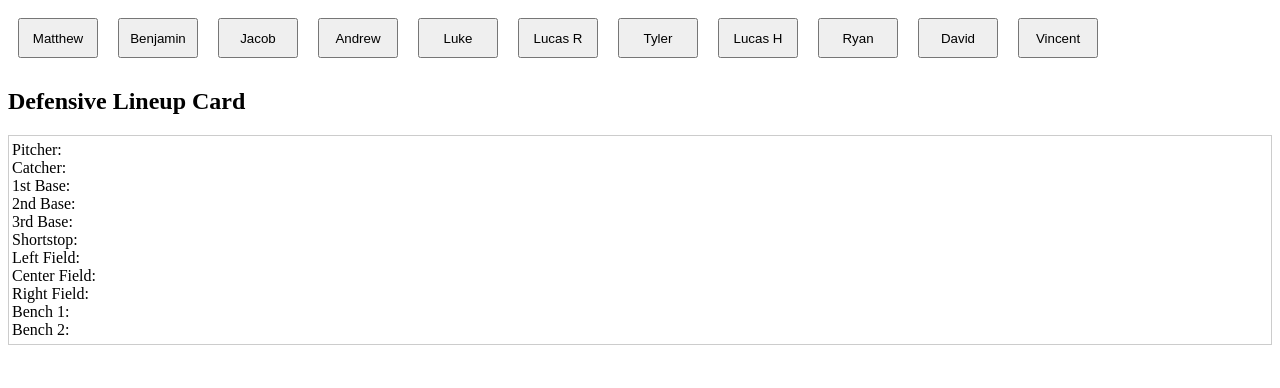
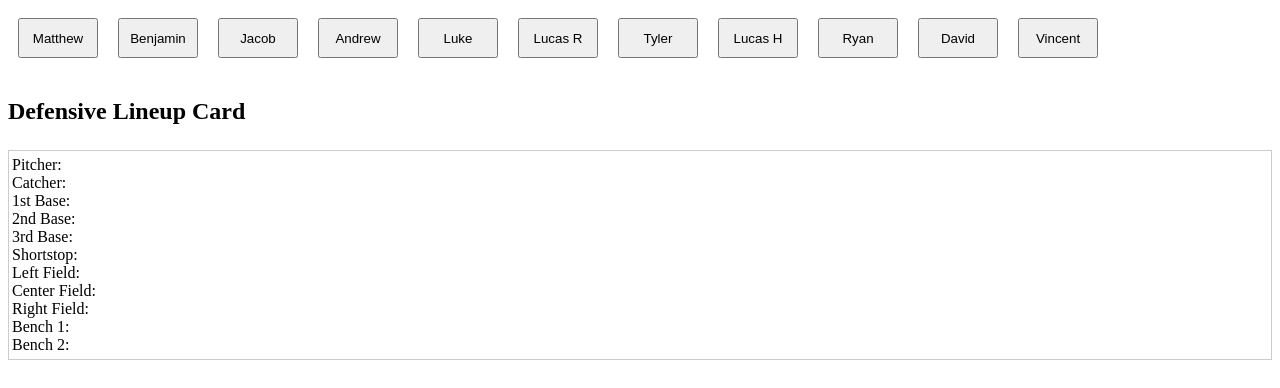
Before and after one commit to dashboardglowin/11uBaseballPositions, a plain HTML site: page index.html in a window 1280 px wide. Drawn offline with Linux system fonts and the light colour scheme.

Commit message:
10Vindex.html

```diff
--- a/index.html
+++ b/index.html
@@ -1,4 +1,4 @@
-<!-- VERSION 9 -->
+<!-- VERSION 10 -->
 <!DOCTYPE html>
 <html>
 
@@ -23,8 +23,8 @@
     #positionList {
       border: 1px solid #ccc;
       padding: 5px; /* Adjust the padding as needed */
-      margin-top: 15px; /* Adjust the margin as needed */
-      margin-bottom: 15px; /* Adjust the margin as needed */
+      margin-top: 25px; /* Adjust the margin as needed */
+      margin-bottom: 25px; /* Adjust the margin as needed */
       font-size: 16px; /* Adjust the font size as needed */
       list-style: none; /* Remove bullet points */
       padding-left: 3px; /* Adjust the left padding for position names */
@@ -41,7 +41,7 @@
 
     /* Updated style for the title */
     h2 {
-      margin-top: 20px; /* Adjust the margin as needed */
+      margin-top: 30px; /* Adjust the margin as needed */
     }
 
     /* Updated style for the Defensive Lineup Card */
@@ -140,7 +140,7 @@
       // Position the popup container between the player boxes and the lineup card
       var playerButtonRect = playerButton.getBoundingClientRect();
       popupContainer.style.left = playerButtonRect.left + "px";
-      popupContainer.style.top = playerButtonRect.bottom + 10 + "px"; /* Add space between player buttons and lineup card */
+      popupContainer.style.top = playerButtonRect.bottom + 20 + "px"; /* Add space between player buttons and lineup card */
 
       document.body.appendChild(popupContainer);
 
```
